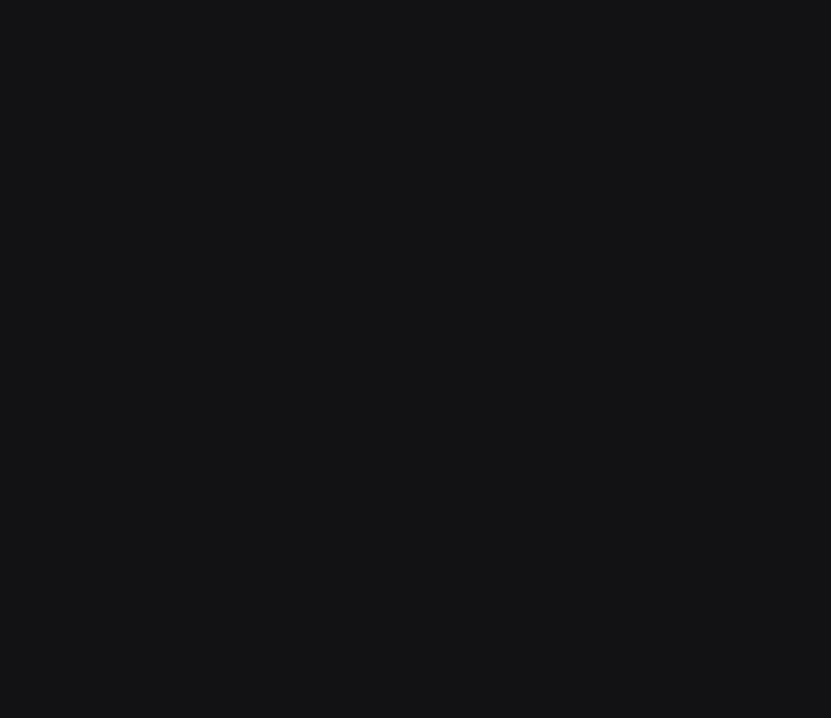
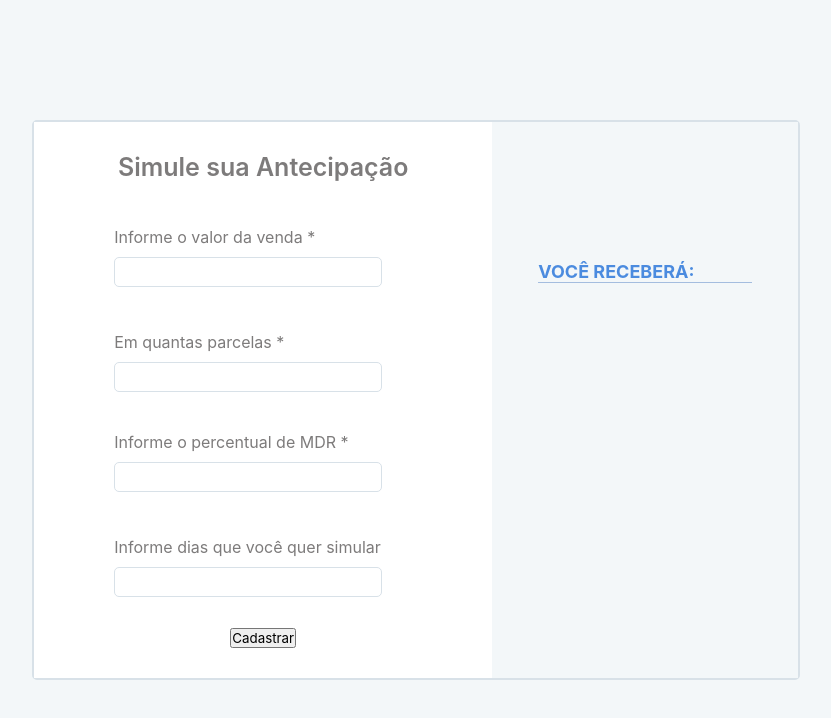
Before and after one commit to GeovaneSO/calculator, a React (Create React App) app: page / in a window 1280 px wide. Before the commit this address had no page. Shown: the top 718 px of the page, without its empty margins (224-1055 px from the left). Built offline with nearby package versions, Linux system fonts and the light colour scheme.

Commit message:
feat: addinsg logic from tag p value

```diff
--- a/src/components/Form/index.tsx
+++ b/src/components/Form/index.tsx
@@ -17,7 +17,6 @@ const Form = () => {
         formState: { errors }
     } = useForm({resolver: yupResolver(formSchema),});
 
-    console.log(errors)
     const numbers = range(1, 12)
 
     const installments = numbers.map((number) => {
@@ -28,12 +27,8 @@ const Form = () => {
             <option key={id} id={id} value={number}>
                 {number}
             </option>
-        )
+        );
     });
-
-    // const calculator = (data: any)=>{
-    //     console.log(data)
-    // }
 
     return (
 
@@ -58,16 +53,6 @@ const Form = () => {
                     id="installments"
                 />
             </div>
-            {/* <div className='box_select'>
-                <label htmlFor={"installments"}>Em quantas parcelas? *</label>
-                <select name="" id="">
-                    <option value="">
-                        Parcelas
-                    </option>
-                    {installments}
-
-                </select>
-            </div> */}
             <div className="box_input">
                 <label htmlFor={"mdr"}>Informe o percentual de MDR *</label>
                 <input
@@ -77,12 +62,21 @@ const Form = () => {
                 />
                 <span>{}</span>
             </div>
+
+            <div className="box_input">
+                <label htmlFor={"days"}>Informe dias que você quer simular</label>
+                <input
+                    {...register('days')}
+                    type={"text"}
+                    id="days"
+                />
+                <span>{}</span>
+            </div>
             <div className='box__button'>
                 <Button type={"submit"}>Cadastrar</Button>
             </div>
         </FormBox>
-    )
-
+    );
 };
 
 export default Form;
--- a/src/components/Form/style.ts
+++ b/src/components/Form/style.ts
@@ -36,7 +36,7 @@ export const FormBox = styled.form`
         align-items: flex-start;
         justify-content: center;
         margin: 0;
-        width: 60%;
+        width: 65%;
         height: 18%;
 
         gap: 10px;
--- a/src/contexts/calculateContext.tsx
+++ b/src/contexts/calculateContext.tsx
@@ -14,29 +14,47 @@ interface CalculatorRequest {
     installments: number;
 	amount: number;
 	mdr: number;
+    days?: number[]
 };
 
 interface CalculateProviderData {
 
     calculator: (data: any) => void;
-    values: ICalculate;
+    // values: object;
     setDays: Function;
-    days: number[]
+    days: string[];
+    values: number[]
 }
 
 interface CalculateProps {
     children: ReactNode
 }
+
 const CalculateContext = createContext<CalculateProviderData>({} as CalculateProviderData)
 
 const Providers = ({children}: CalculateProps) => {
-    const [ values, setValues ] = useState<ICalculate>({} as ICalculate)
-    const [ days, setDays ] = useState<number[]>([])
+    const [ values, setValues ] = useState<number[]>([])
+    const [ days, setDays ] = useState<string[]>([])
 
     async function calculator (data: CalculatorRequest) {
 
-        const response = await api.post("", data)
-        setValues(response.data)
+        if (data.days?.length === 0){
+
+            const response = await api.post("", {
+                installments: data.installments,
+                amount: data.amount,
+                mdr: data.mdr
+            });
+
+            setValues(Object.values(response.data));
+            setDays(Object.keys(response.data));
+        }
+        console.log(data);
+
+        const response = await api.post("", data);
+
+        setValues(Object.values(response.data));
+        setDays(Object.keys(response.data))
 
     }
 
--- a/src/pages/dashboard/index.tsx
+++ b/src/pages/dashboard/index.tsx
@@ -10,30 +10,27 @@ import { Container } from "./styles";
 import { Context } from "../../contexts";
 
 const Dashboard = () => {
-    const formSchema = yup.object({
-        amount: yup.number().required('O valor de venda é obrigatório!'),
-        installments: yup.number().min(6, 'Mínimo 6 caracteres').required('Senha obrigatória')
-    });
-    const {
-        register,
-        handleSubmit,
-        formState: { errors },
-        reset,
-    } = useForm({resolver: yupResolver(formSchema),});
-
-    const { values } = Context()
+    const { values, days } = Context()
 
     const numbers = range(1, 12)
 
+    const createDays = days.map((day, index) => {
+        let response = "";
 
+        day === "1" ?
+            response = `Amanhã: ${values[index]}`
+        :   response =`Em ${day} dias: ${values[index]}`
+
+        return(
+            <p>{response}</p>
+        );
+    });
 
     return (
 
         <Container>
-
             <section>
                 <Form/>
-
                 <div className="box_values">
                     <div className="values">
                         <div className="box_title">
@@ -41,10 +38,12 @@ const Dashboard = () => {
                                 VOCÊ RECEBERÁ:
                             </h3>
                         </div>
-                        <p>Amanhã: <span>R$ {values[1]}</span></p>
-                        <p>Em 15 dias: <span>R$ {values[15]}</span></p>
-                        <p>Em 30 dias: <span>R$ {values[30]}</span></p>
-                        <p>Em 90 dias: <span>R$ {values[90]}</span></p>
+                        {
+                            days.length === 0 ?
+                                <p></p>
+                            :
+                                createDays
+                        }
                     </div>
                 </div>
             </section>
--- a/src/routes/index.tsx
+++ b/src/routes/index.tsx
@@ -8,7 +8,7 @@ function RoutesMain (){
 
   return(
     <Routes>
-         <Route path='/dashboard' element={<Dashboard/>}/>
+         <Route path='/' element={<Dashboard/>}/>
         {/*<Route path='/login' element={<Login/>}/>
         <Route path='/cadastro' element={<Registration/>}/> */}
         {/* <Route path='*' element={<Navigate to='/login'/>}/>   */}
--- a/src/serializer/index.ts
+++ b/src/serializer/index.ts
@@ -4,6 +4,7 @@ const formSchema = yup.object({
     amount: yup.number().min(1000, "Valor mínimo é R$ 1000").required('O valor de venda é obrigatório!'),
     installments: yup.number().required('Senha obrigatória'),
     mdr: yup.number().required("O percentual é obrigatório!"),
+    days: yup.array().notRequired()
 });
 
 export default formSchema;
```
